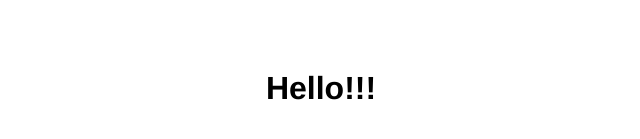
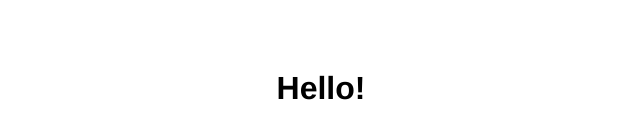
Before and after one commit to Benoit2068/Hello, a plain HTML site: page index.html in a window 1280 px wide. Shown: the part 271-410 px from the top of the page, 327-967 px from the left. Drawn offline with Linux system fonts and the light colour scheme.

Commit message:
git add index.html

```diff
--- a/index.html
+++ b/index.html
@@ -15,6 +15,6 @@
 		}
 	</style>
 	<body>
-		<h1>Hello!!!</h1>
+		<h1>Hello!</h1>
 	</body>
 	</html>
```
